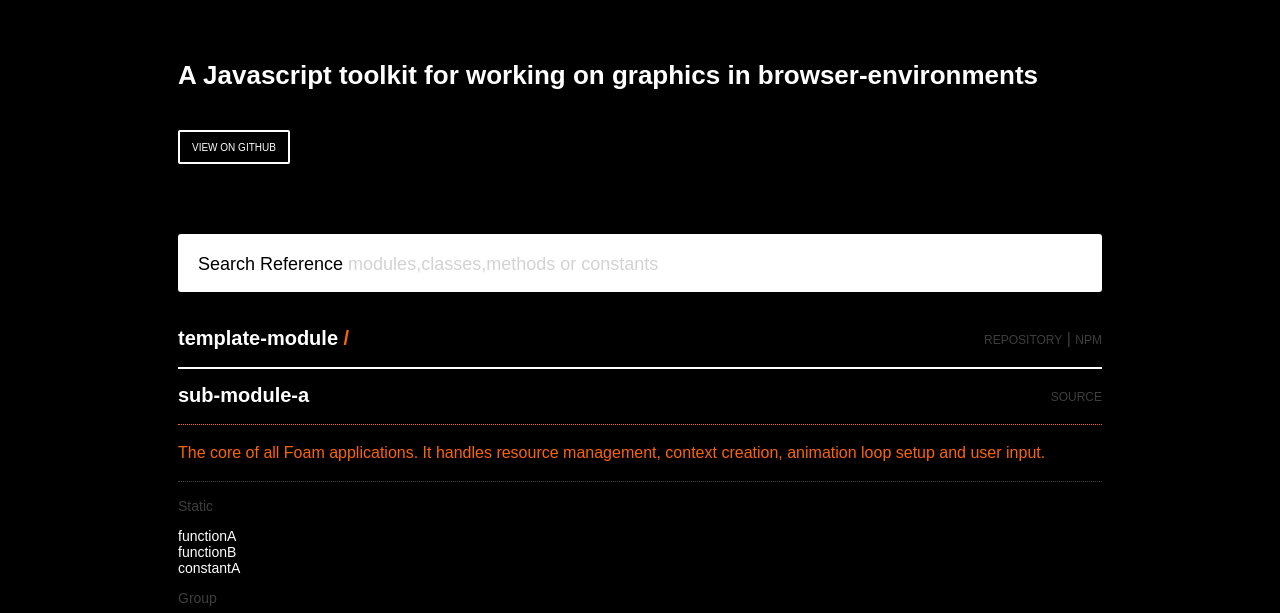
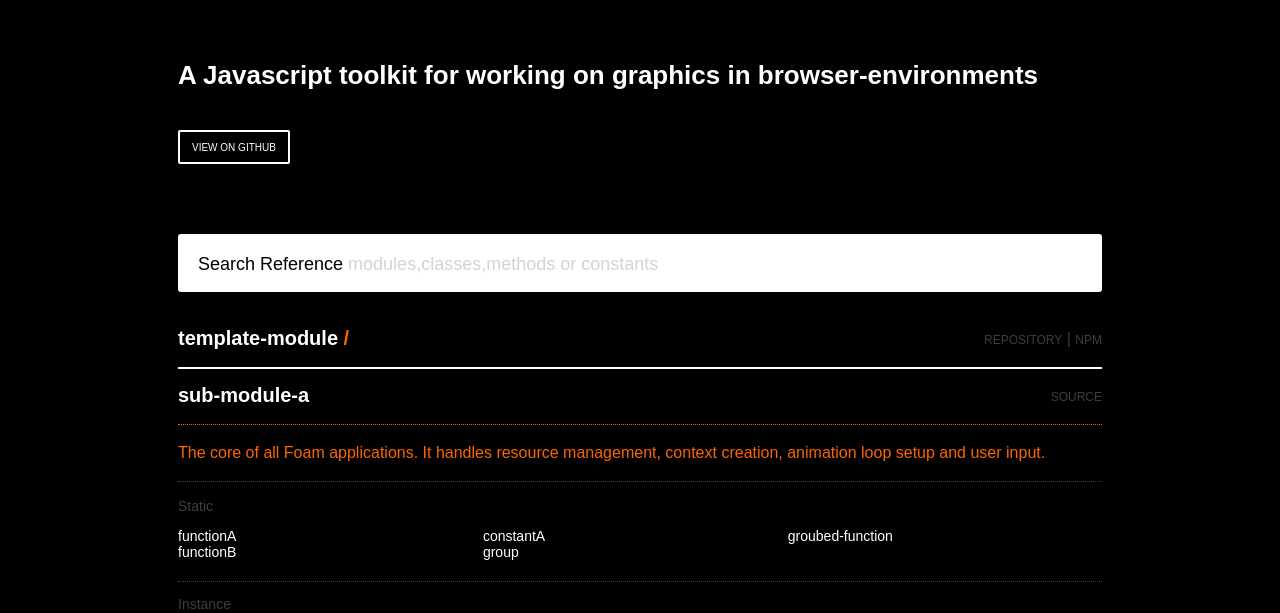
Before and after one commit to foam-lib/foam-documentation, a website: page template/index.jade in a window 1280 px wide. Shown: the part 187-800 px from the top of the page. Drawn offline with nearby package versions, Linux system fonts and the light colour scheme; files that its build step writes are made by us from their sources; files whose address does not match are found by name; a web font is replaced by a local one.

Commit message:
template added property to row distribution

```diff
--- a/template/index.jade
+++ b/template/index.jade
@@ -2,15 +2,37 @@ mixin createPropertiesOverview(prefix,properties)
     li.properties
         h3 #{prefix}
         ul.property-list
-            each group in properties
-                li.list
-                    - if(group.name)
-                    h3 #{group.name}
+            - //get number of elements per row
+            - const numRows = 3;
+            - var elements = [];
+            - for(var i = 0; i < properties.length; ++i){
+            -     var property = properties[i];
+            -     if(property.name){
+            -         elements.push(property.name);
+            -     }
+            -     elements = elements.concat(property.items);
+            - }
+            - const numElements = elements.length;
+            - const numElementsPerRow = Math.round(numElements / numRows);
+
+            - //distribute elements across rows
+            - for(var i = 0; i < numRows; ++i)
+                li.list-row
                     ul
-                        each item in group.items
-                            li #{item.name}
-
-
+                        -for(var j = 0; j < numElementsPerRow; ++j){
+                        -   var index = j + i * numElementsPerRow;
+                        -   if(index > numElements - 1) {
+                        -       continue
+                        -   }
+                        -   var element = elements[index];
+                        -   //group header
+                        -   if(typeof element === 'string'){
+                            li.property-group #{element}
+                        -   //property item
+                        -   } else {
+                            li #{element.name}
+                        -   }
+                        -}
 
 mixin createSubModuleReference(module)
     li.overview-sub-module
```
